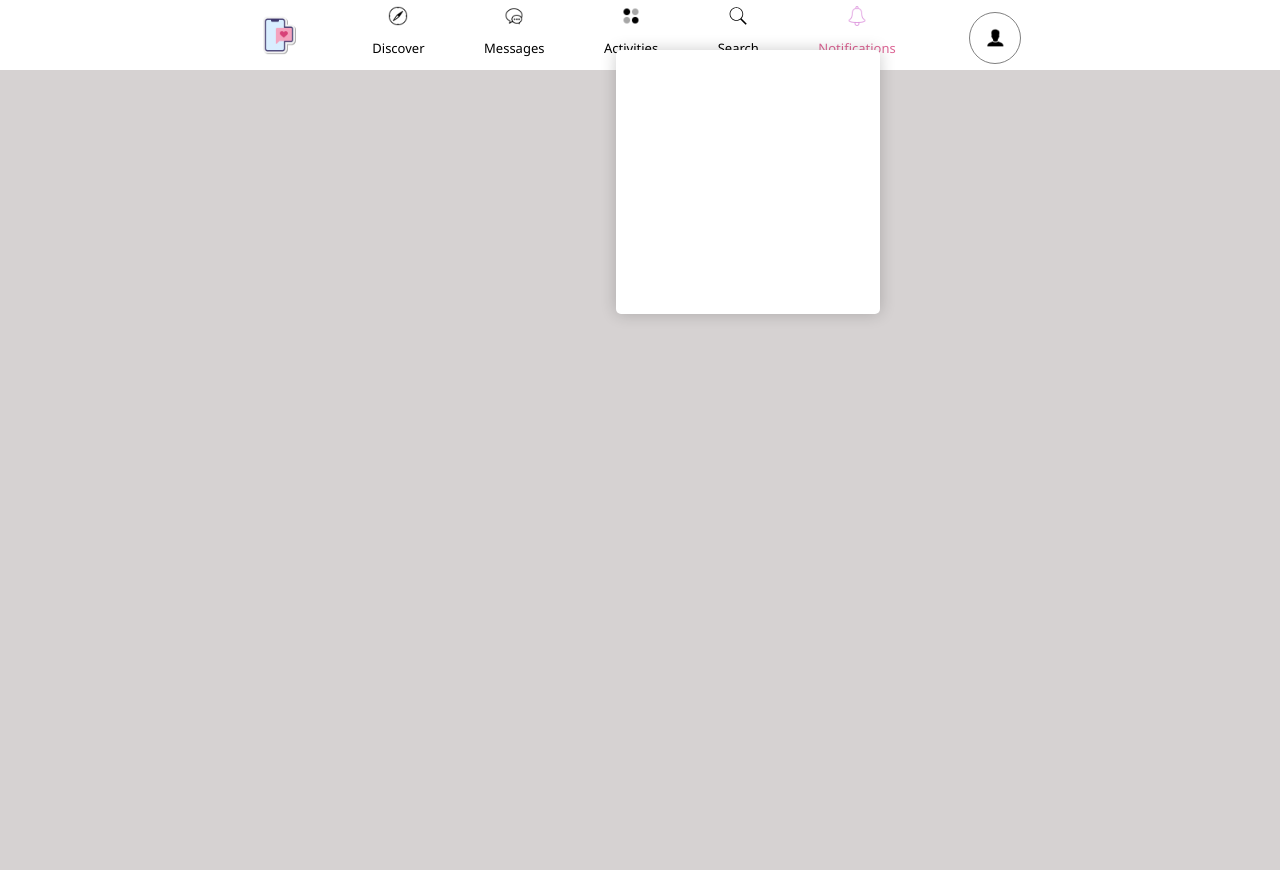
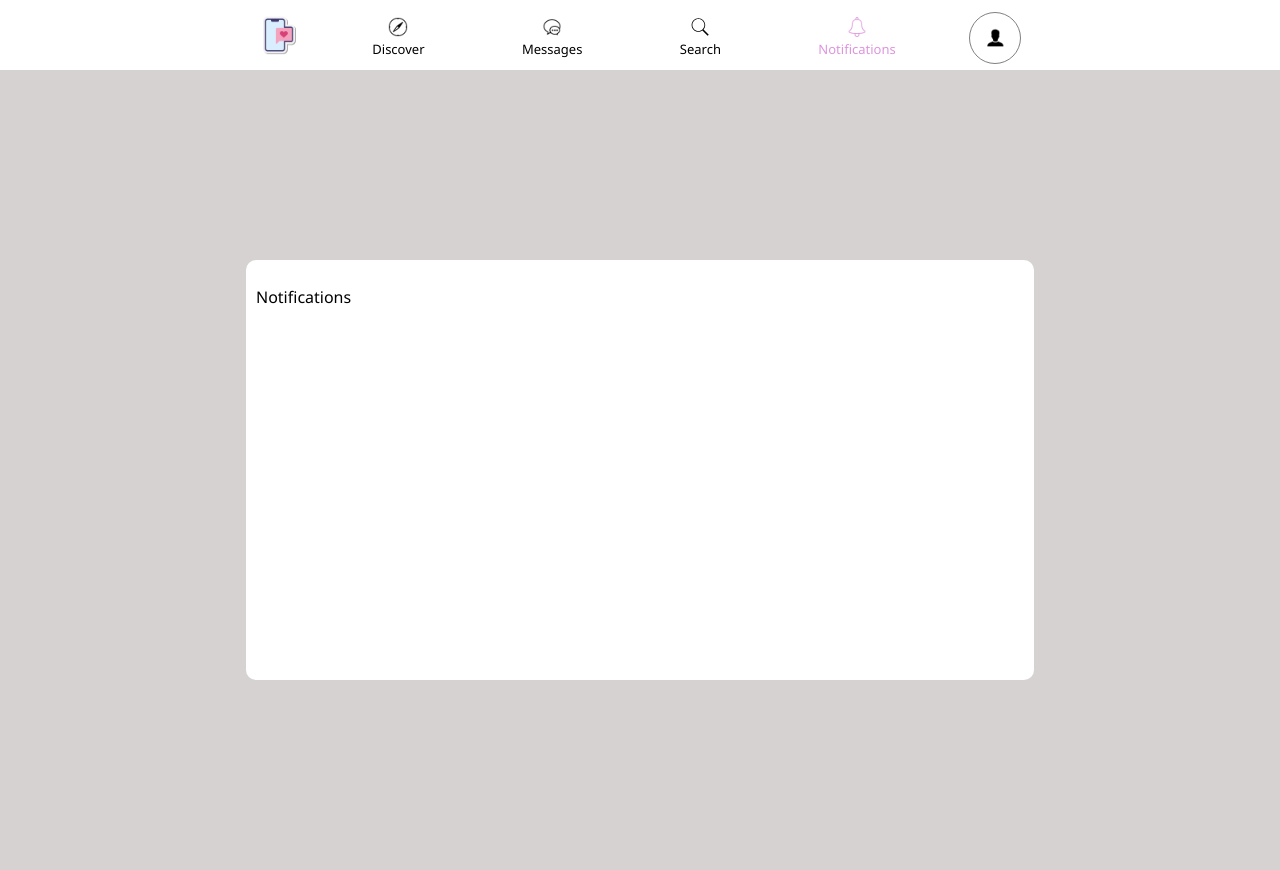
Before and after one commit to Thaura644/Mates_Search, a Django app: page /app/notifications/ in a window 1280 px wide. Run offline with Django 4.2, Linux system fonts and the light colour scheme; the visitor is signed in with stand-in values (Sample User, id 1); data that the repository does not hold is empty; some libraries are stand-ins or nearby versions.

Commit message:
changes
[ ] notifications

```diff
--- a/Myapp/static/css/notifications.css
+++ b/Myapp/static/css/notifications.css
@@ -2,7 +2,8 @@ body{
     display: flex;
     flex-direction: column;
     margin: 0;
-    overflow-y: hidden;
+    overflow: hidden;
+
     font-family: 'Segoe UI', Tahoma, Geneva, Verdana, sans-serif;
 
 }
@@ -29,9 +30,21 @@ box-shadow: rgba(17, 17, 26, 0.05) 0px 1px 0px, rgba(17, 17, 26, 0.1) 0px 0px 8p
 .nav-bar-inner{
     margin-top: 5px;
 }
-.discover-cont>p,.messages-cont>p,.activities-cont>p,.search-cont>p,.notifications-cont>p{
+.discover-cont>a,.messages-cont>a,.activities-cont>a,.search-cont>a{
 font-size: 13px;
+margin-top: 3px;
+text-decoration: none;
+color: black;
+
 }
+.notifications-cont>a{
+    color: #dd95dd;
+    font-size: 13px;
+margin-top: 3px;
+text-decoration: none;
+
+}
+
 .img-nav{
     width: 20px;
     height: 20px;
@@ -50,21 +63,70 @@ font-size: 13px;
     width: 70%;
 }
 .logo{
+    margin: auto;
     width:40px;
     height: 40px;
 }
+.notification-dot{
+    width:15px;
+height: 15px;
+display: flex;
+align-items: center;
+justify-content: center;
+
+margin-left: 14px;
+}
 .notifications-bar-inner{
+    width: 100%;
     color: black;
-    height: auto;
+    padding: 5px;
+    justify-content: center;
+    overflow-y: scroll;
+    height: 100%;
+
+}
+.notifications-bar-outer{
+    background-color: white;
+    width: 60%;
+    border-radius: 10px;
+    display: flex;
+    flex-direction:column ;
+    min-height: 400px;
+    align-items: flex-start;
+    padding: 10px;
+
+
+   height: auto;
+}.notifications-title-outer{
+    font-weight: 500;
 }
 .notification-title{
     color: black;
+    font-weight: bold;
 }
+.notification-time{
+    display: flex;
+    flex-direction: row;
+    width: 200px;
+    justify-content: space-evenly;
+}
+.hr-line{
+    width: 100%;
+    height: 2px;}
 .notification-timesent{
-    color: black;
+
+
+    font-size: 10px;
+    color: gray;
+    font-weight: 600;
+
 }
 .notification-details{
     color: black;
+
+    font-weight: 500;
+    font-size: 13px;
+
 }
 .notifications-bar{
     position:absolute;
@@ -79,7 +141,7 @@ font-size: 13px;
     border-radius: 5px;
     box-shadow: 0 0 1rem 0 rgba(0, 0, 0, 0.2);
 
-    width: 200px !important;
+    width:400px !important;
 
 
 
@@ -101,11 +163,16 @@ font-size: 13px;
 }
 .body{
     height: 100vh;
+    justify-content: center;
+    align-items: center;
+    display: flex;
+
     background-color: rgb(214, 210, 210);
 }
 .profile-cont{
     border: 1px solid gray;
     display: flex;
+    cursor: pointer;
     align-items: center;
     justify-content: center;
     width:50px;
--- a/Myapp/templates/notifications.html
+++ b/Myapp/templates/notifications.html
@@ -16,37 +16,40 @@
 
 <div class="nav-bar">
     <div class="nav-bar-inner">
-        <div class="animate-top">
+
         <div class="logo-img">
             <img class="logo"src="{% static 'images/logo.png'%}">
         </div>
-        </div>
+
         <div class="menu-links">
         <div class="discover-cont">
     <img class="img-nav" src="{% static 'images/discover.png'%}"/>
-<p>Discover</p>
+    <a href="{%url 'notifications'%}">Discover</a>
+
             </div>
             <div class="messages-cont">
                     <img class="img-nav" src="{% static 'images/messages.png'%}"/>
-<p>Messages</p>
+                    <a href="{%url 'notifications'%}">Messages</a>
+
             </div>
-            <div class="activities-cont">
+            <!--<div class="activities-cont">
                   <img class="img-nav" src="{% static 'images/activity.png'%}"/>
                 <p>Activities</p>
-            </div>
+            </div>-->
             <div class="search-cont">
                 <img class="img-nav" src="{% static 'images/search.svg'%}"/>
 
-<p>Search</p>
+                <a href="{%url 'notifications'%}">Search</a>
+
             </div>
             <div class="notifications-cont">
 
                     <img class="img-nav" src="{% static 'images/notifications2.png'%}"/>
-                <p style="color:#dd6595">Notifications</p>
-            </div>
+                    <a href="{%url 'notifications'%}">Notifications</a>
+                </div>
 
         </div>
-        <div class="profile-cont">
+        <div onclick="changeLocation()" class="profile-cont">
             <img class="img-nav" src="{% static 'images/profile.png'%}"/>
 
         </div>
@@ -56,13 +59,13 @@
 
 
 <div class="body">
-    <div class="notifications-bar">
-        <div class="notifications-bar-inner">
+    <div class="notifications-bar-outer">
+        <p class="notifications-title-outer">Notifications</p>
+    <div id="notificationsbarinner" class="notifications-bar-inner">
 
-        </div>
+    </div>
 
-
-        </div>
+</div>
 
 
 </div>
@@ -83,16 +86,31 @@
 -->
 	<!-- End of footer section-->
 </div>
+<script src="https://momentjs.com/downloads/moment.min.js"></script>
+
 <script>
-    const notificationdiv = document.getElementsByClassName("notifications-bar-inner");
-    const notificationder = [{title:'hello',timeSent:"23:08",details:"Welcome to mates Search"}];
+
+    const notificationdiv = document.getElementById("notificationsbarinner");
+
+
     const createnotification = (notification) => {
+
         if(notification){
             return `<div class="notification-cont">
-                <p class="notification-title">${notification.title}</p>
-                <p class="notification-tiimesent">${notification.timeSent}</p>
-                <p class="notification-details">${notification.details}</p>
-                </div>`
+                <div class="notification-dot">
+                    <img style="width:15px;height:15px"src={%static 'images/tick.png'%}/>
+                    </div>
+
+             <p class="notification-details">${notification.details}</p>
+             <div class="notification-time">
+            <p class="notification-timesent">${moment(notification.date).format("MMM Do YY")}</p>
+             <p class="notification-timesent">${notification.sentTime}</p>
+
+             </div>
+             </div>
+
+             <div class="hr-line"></div>
+             `
         }
         else{
             return ` <p>no notifications</p>`
@@ -100,8 +118,16 @@
 
     };
     const displayNotification = ()=>{
-        const notifications = notificationder.map(notification=>createnotification(notification)).join('')
+        fetch('http://127.0.0.1:8000/app/notifier/')
+  .then(response => response.json())
+  .then(data =>{
+    console.log(data)
+    const notifications = data.map(notification=>createnotification(notification)).join('')
+
         notificationdiv.innerHTML = notifications
+
+  }).catch(err=>console.log("an error occured"+err));
+
 
 
 
@@ -109,6 +135,9 @@
     displayNotification()
     console.log(notificationdiv.innerHTML)
 
+function changeLocation(){
+    window.location ="/app/profile/"
+}
 </script>
 </body>
 {% endblock %}
--- a/mates/models.py
+++ b/mates/models.py
@@ -1,15 +1,15 @@
 from django.db import models
 from django.utils import timezone
 from django.contrib.auth.models import AbstractUser
-
+import datetime
 
 
 class Notifications(models.Model):
-    title=models.CharField(max_length=1044)
+    title=models.CharField(max_length=1044,null=True)
     user_id=models.CharField(max_length=250)
-    sentTime=models.TimeField(default=timezone.now,null=True)
+    sentTime=models.TimeField(default=timezone.now)
     details=models.CharField(max_length=1044)
-
+    date=models.DateField(default=datetime.date.today)
     def __str__(self):
         return self.title
 
--- a/mates/urls.py
+++ b/mates/urls.py
@@ -12,5 +12,7 @@ urlpatterns = [
     path("notifications/",views.notifications,name="notifications"),
     path("logout/", views.logout_user, name="logout"),
     path("profile/", views.profile,name="profile"),
-    path("activate/:uidb64/:token",views.activate,name="activate")
+    path("activate/:uidb64/:token",views.activate,name="activate"),
+    path("notifier/",views.notifications_data,name="notifications_data"),
+    path("profile/<slug:user_name>",views.userprofile,name="userprofile")
 ]
--- a/mates/views.py
+++ b/mates/views.py
@@ -11,6 +11,7 @@ from django.utils.encoding import force_bytes,force_str
 from django.utils.http  import urlsafe_base64_encode,urlsafe_base64_decode
 from django.template.loader import render_to_string
 from django.core.mail import EmailMessage
+import datetime
 from .token import account_activation_token
 def user_login(request):
     if request.method == "POST":
@@ -37,6 +38,7 @@ def user_registration(request):
 
         if form.is_valid():
             """
+            #gmail doesn't support this so.....
             user = form.save(commit=False)
             user.is_active=False
             user.save()#saves user in memory not database
@@ -56,19 +58,33 @@ def user_registration(request):
             messages.success(request,"Activation link has been sent to your email")
             return redirect('register')
             """
-            user = form.save()
+            form.save()
             username = form.cleaned_data['username']
             password = form.cleaned_data['password1']
             post_email = form.cleaned_data['email']
-            user.save()
+            post_gender = form.cleaned_data['gender']
             user = authenticate(username=username,password=password)
-            if user is not None and CustomUser.objects.filter(email=post_email).exists()==False:
+            if user is not None:
                 login(request, user)
                 Notifications.objects.create(user_id=request.user.id,title="Welcome to Mates Search",details="Stop the search and find your soul mate at an instant")
                 messages.success(request,"Your account has successfully been created")
+                current_date= datetime.date.today()
+                current_time=  datetime.now().time()
+                if post_gender == "male":
+                    Users =CustomUser.objects.filter(gender="female")
+                    for user in Users:
+                        notify=username+",just joined.Would you love to be matched?"
+                        Notifications.objects.create(user_id=user.id,details=notify,date=current_date,sentTime=current_time)
+                elif post_gender == "female":
+                    Users = CustomUser.objects.filter(gender="male")
+                    for user in Users:
+                        notify=username+",just joined.Would you love to be matched?"
+                        Notifications.objects.create(user_id=user.id,details=notify,date=current_date,sentTime=current_time)
+
+
                 return redirect('login')
             else:
-                messages.success(request,"Account already exists")
+                messages.success(request,"Account associated with email already exists")
                 return redirect('register')
 
 
@@ -101,16 +117,24 @@ def activate(request,uidb64,token):
 
 @login_required
 def notifications(request):
+    return render(request, 'notifications.html')
+@login_required
+def notifications_data(request):
     notifications_data = []
     user_id = request.user.id
-    notifications = Notifications.objects.select_related().filter(user_id=user_id)
-    for notification in notifications:
+    notifications = Notifications.objects.filter(user_id=user_id).values()
+
+    """for notification in notifications:
         data = {"title":notification.title,"timeSent":notification.sentTime,"details":notification.details}
-        notifications_data.append(data)
-    response = JsonResponse(notifications_data,content_type='application/json',safe=False)
-    print(notifications_data)
-    return render(request, 'notifications.html',{'notificationsJSON': response})
+        notifications_data.append(data)"""
+    notifications1 = list(notifications)
+    print(notifications1)
+    return JsonResponse(notifications1,safe=False)
 
 @login_required
 def profile(request):
+     return render(request,'profile.html')
+
+@login_required
+def userprofile(request,user_name):
     return render(request,'profile.html')
```
Also changed, not shown: other parts of Myapp/static/css/notifications.css (+26 -3 lines), Myapp/static/css/profile.css (+20 -11 lines), Myapp/templates/profile.html (+20 -16 lines), Myapp/static/images/tick.png (added), README.md.
